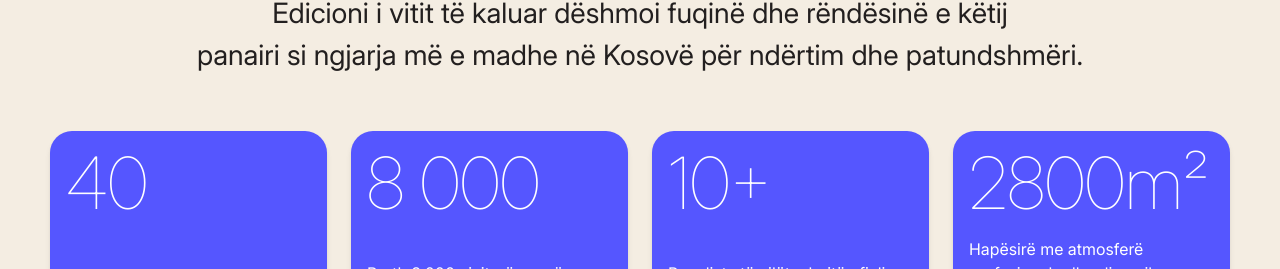
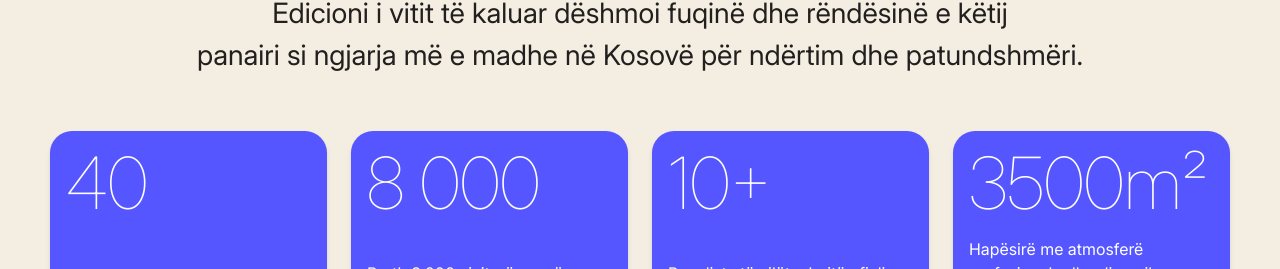
Before and after one commit to exporealkosova/expo-real-kosova, a Next.js app: page / in a window 1280 px wide. Shown: the part 1927-2196 px from the top of the page. Built offline with nearby package versions, Linux system fonts and the light colour scheme.

Commit message:
Update Suksesi.tsx

```diff
--- a/src/app/components/Suksesi.tsx
+++ b/src/app/components/Suksesi.tsx
@@ -16,7 +16,7 @@ const reasons = [
     image: "/assets/images/psemerrpjese/3.png",
   },
   {
-    title: "2800m²",
+    title: "3500m²",
     text: "Hapësirë me atmosferë profesionale dhe dinamike, e cila e beri këtë event një platformë të shkëlqyer për rrjetëzimin dhe krijimin e partneriteteve të reja",
     image: "/assets/images/psemerrpjese/4.png",
   },
```
